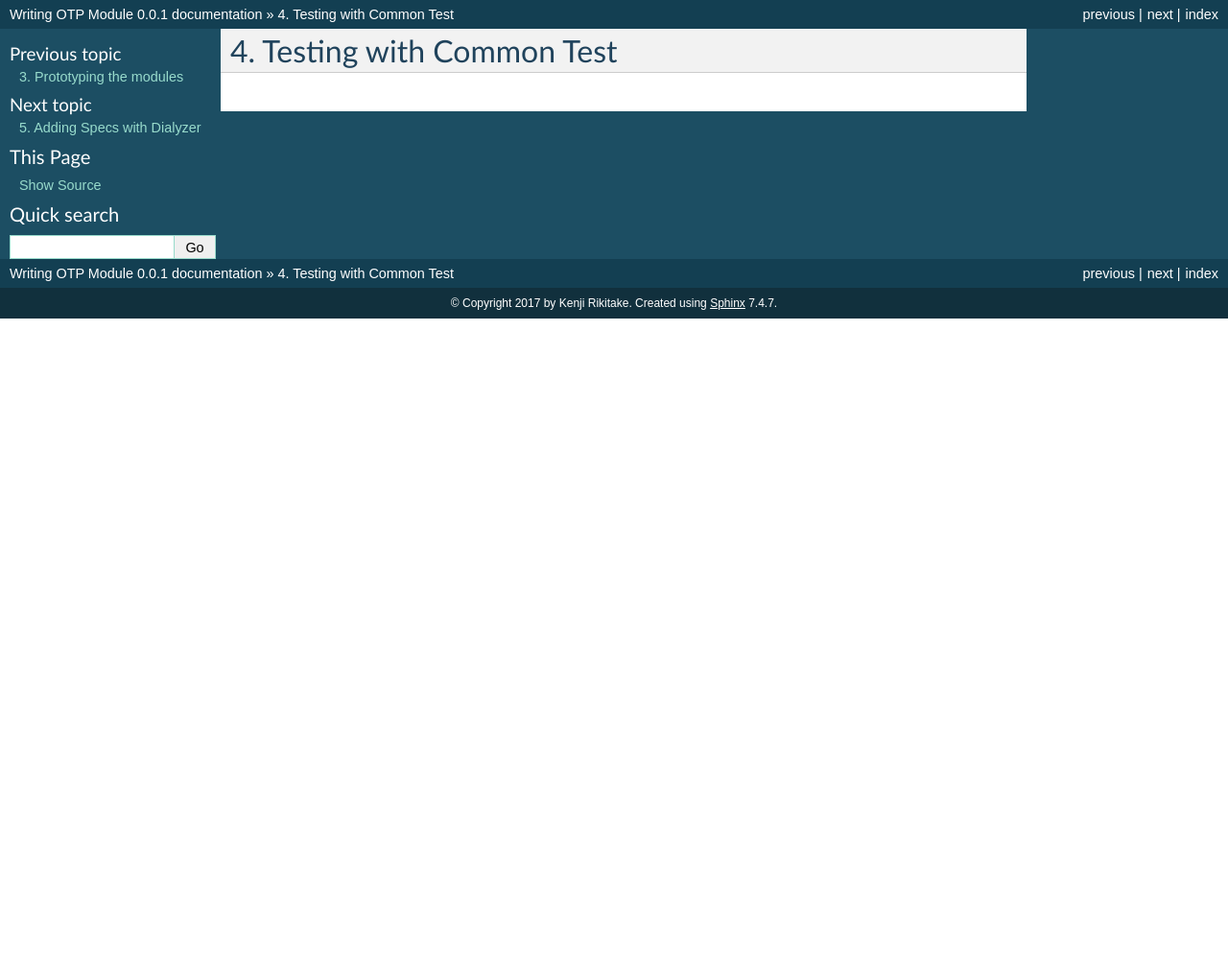
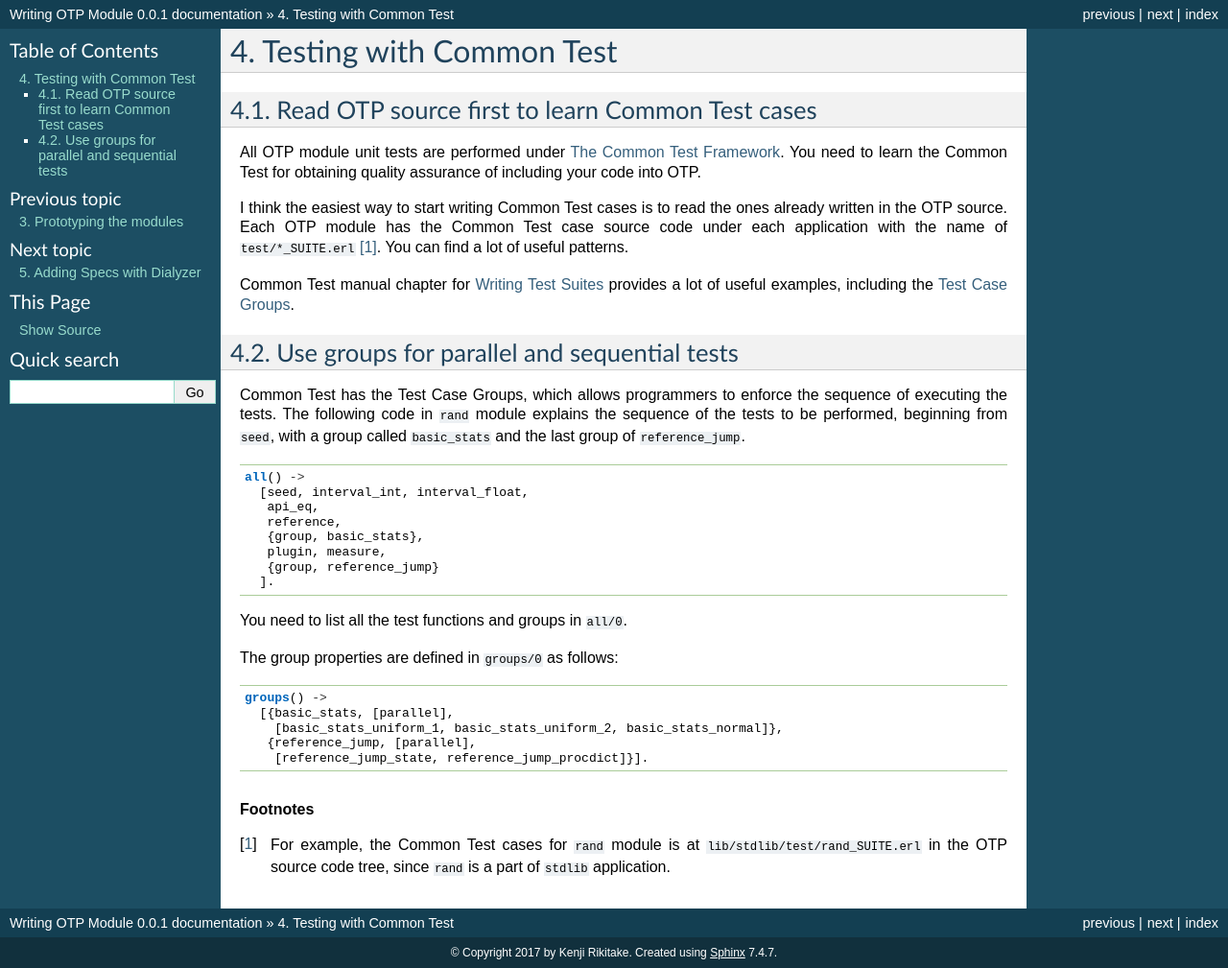
Before and after one commit to jj1bdx/writing-otp-modules, a Sphinx documentation site: the page built from draft/source/common-test.rst, in a window 1280 px wide. Shown: the whole page at 96% size. Built offline with Sphinx 7.4.7, drawn with Linux system fonts in a browser that asks for light colours; before the commit the page ends 900 px from its top, so only the background shows below that.

Commit message:
more to go...

```diff
--- a/draft/source/common-test.rst
+++ b/draft/source/common-test.rst
@@ -1,2 +1,56 @@
 Testing with Common Test
 ========================
+
+Read OTP source first to learn Common Test cases
+------------------------------------------------
+
+All OTP module unit tests are performed under `The Common Test Framework
+<http://erlang.org/doc/man/common_test.html>`_. You need to learn the
+Common Test for obtaining quality assurance of including your code into
+OTP.
+
+I think the easiest way to start writing Common Test cases is to read
+the ones already written in the OTP source. Each OTP module has the
+Common Test case source code under each application with the name of
+``test/*_SUITE.erl`` [#ct1]_. You can find a lot of useful patterns.
+
+Common Test manual chapter for `Writing Test Suites
+<http://erlang.org/doc/apps/common_test/write_test_chapter.html>`_
+provides a lot of useful examples, including the `Test Case Groups
+<http://erlang.org/doc/apps/common_test/write_test_chapter.html#id76868>`_.
+
+Use groups for parallel and sequential tests
+--------------------------------------------
+
+Common Test has the Test Case Groups, which allows programmers to
+enforce the sequence of executing the tests. The following code in
+``rand`` module explains the sequence of the tests to be performed, beginning from ``seed``, with a group called ``basic_stats`` and the last group of ``reference_jump``.
+
+.. code-block:: erlang
+
+  all() ->
+    [seed, interval_int, interval_float,
+     api_eq,
+     reference,
+     {group, basic_stats},
+     plugin, measure,
+     {group, reference_jump}
+    ].
+
+You need to list all the test functions and groups in  ``all/0``.
+
+The group properties are defined in ``groups/0`` as follows:
+
+.. code-block:: erlang
+
+  groups() ->
+    [{basic_stats, [parallel],
+      [basic_stats_uniform_1, basic_stats_uniform_2, basic_stats_normal]},
+     {reference_jump, [parallel],
+      [reference_jump_state, reference_jump_procdict]}].
+
+.. Rubric:: Footnotes
+
+.. [#ct1] For example, the Common Test cases for ``rand`` module is at
+          ``lib/stdlib/test/rand_SUITE.erl`` in the OTP source code
+          tree, since ``rand`` is a part of ``stdlib`` application.
```
Also changed, not shown: draft/source/prototype-module.rst (+11 -7 lines), draft/source/reference.rst (+8 -4 lines).
